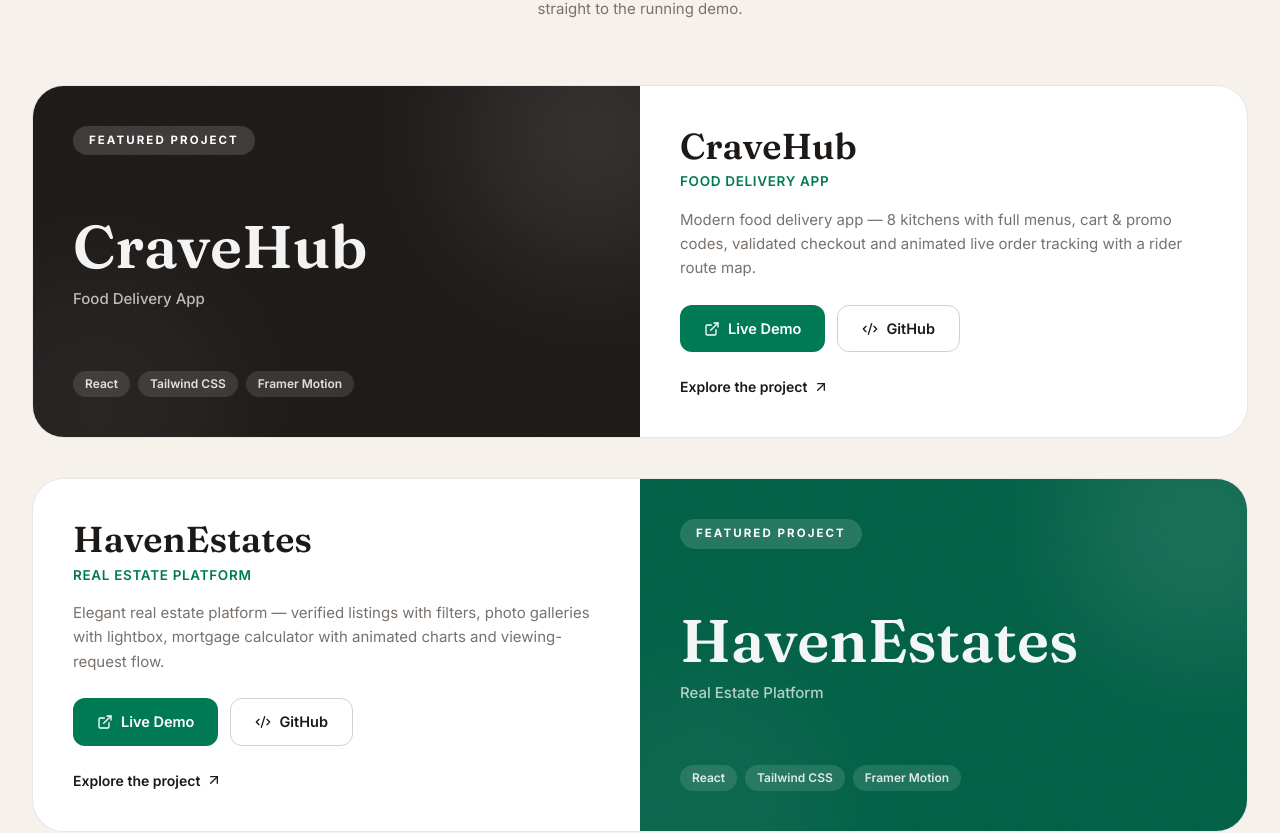
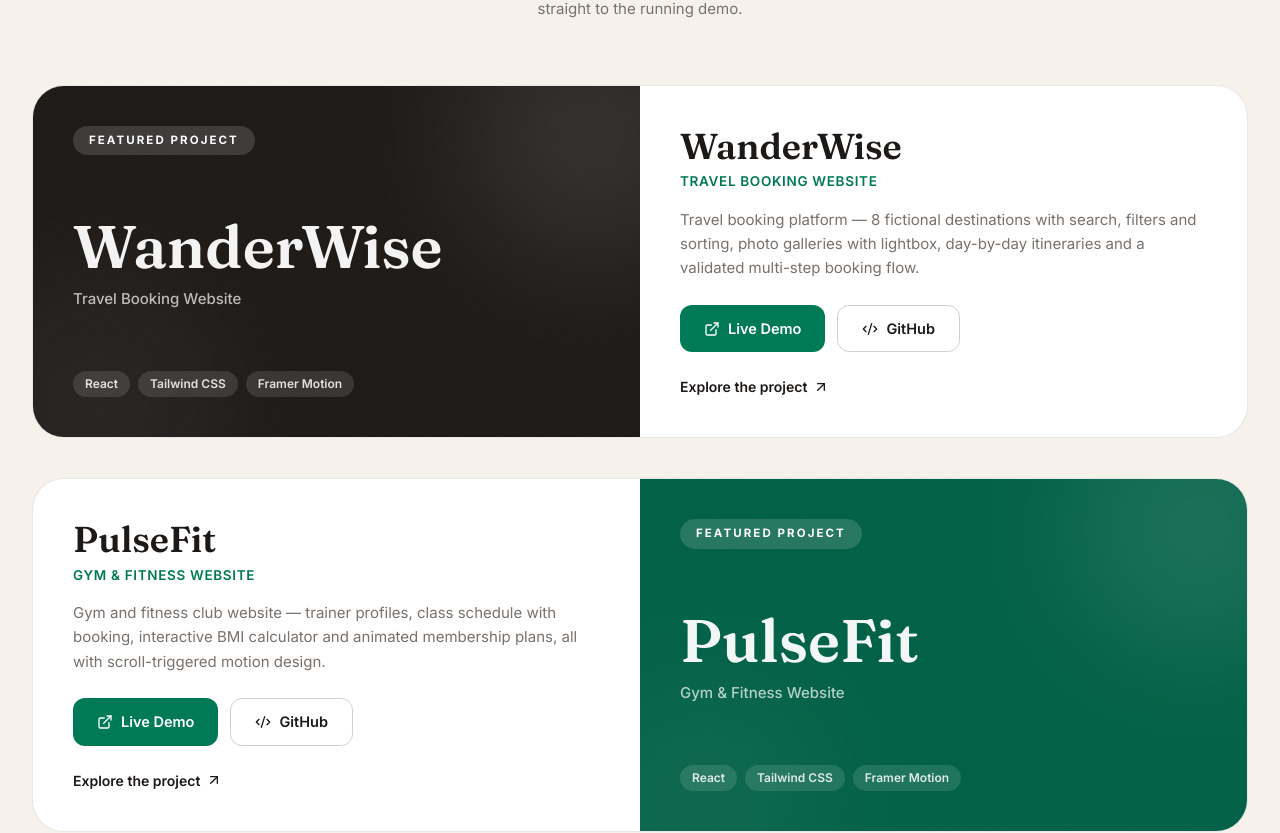
Before and after one commit to MuhammadShahzaib1423/shahzaib-portfolio, a React (Vite) app: page / in a window 1280 px wide. Shown: the part 5154-5987 px from the top of the page. Built offline with nearby package versions, Linux system fonts and the light colour scheme.

Commit message:
Add WanderWise and PulseFit as featured projects

```diff
--- a/src/data/portfolio.js
+++ b/src/data/portfolio.js
@@ -107,6 +107,28 @@ export const SERVICES = [
 ];
 
 export const PROJECTS = [
+  {
+    name: "WanderWise",
+    tagline: "Travel Booking Website",
+    description:
+      "Travel booking platform — 8 fictional destinations with search, filters and sorting, photo galleries with lightbox, day-by-day itineraries and a validated multi-step booking flow.",
+    tech: ["React", "Tailwind CSS", "Framer Motion"],
+    live: "https://wanderwise-muhammad-shahzaibs-projects-16858ef3.vercel.app",
+    repo: "https://github.com/MuhammadShahzaib1423/WanderWise",
+    featured: true,
+    accent: "amber",
+  },
+  {
+    name: "PulseFit",
+    tagline: "Gym & Fitness Website",
+    description:
+      "Gym and fitness club website — trainer profiles, class schedule with booking, interactive BMI calculator and animated membership plans, all with scroll-triggered motion design.",
+    tech: ["React", "Tailwind CSS", "Framer Motion"],
+    live: "https://pulsefit-muhammad-shahzaibs-projects-16858ef3.vercel.app",
+    repo: "https://github.com/MuhammadShahzaib1423/PulseFit",
+    featured: true,
+    accent: "emerald",
+  },
   {
     name: "CraveHub",
     tagline: "Food Delivery App",
```
